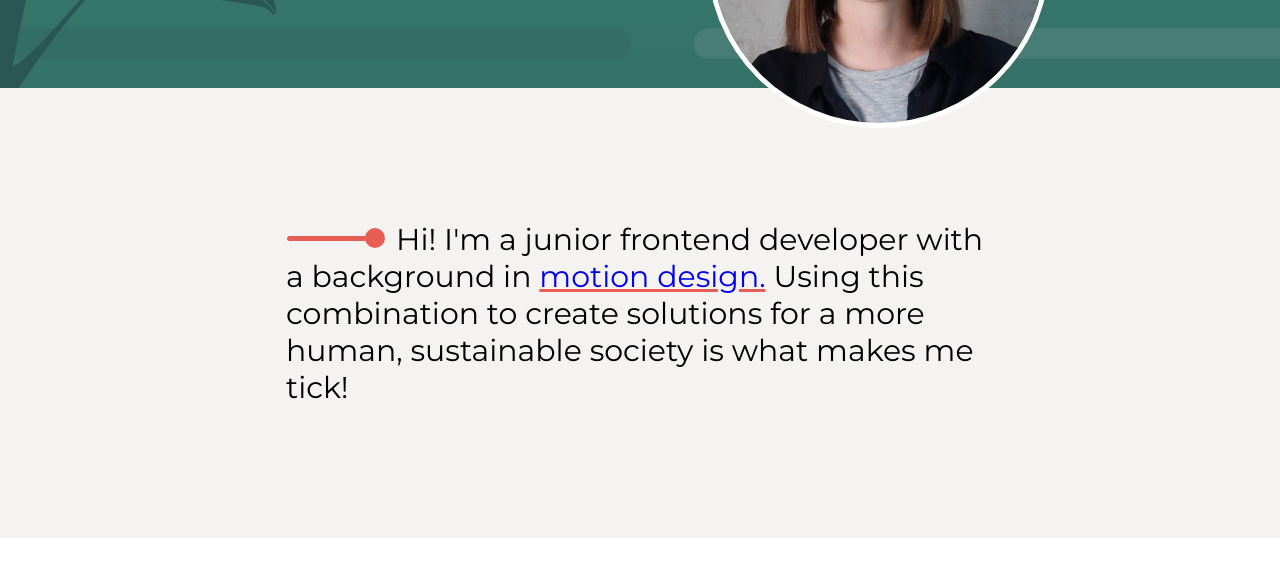
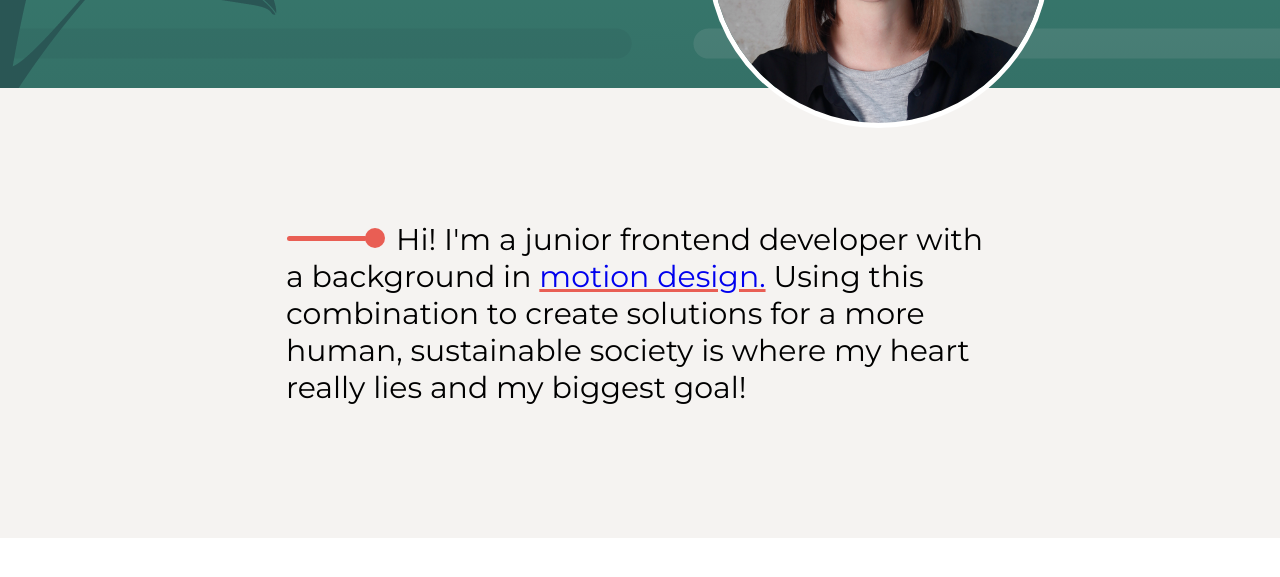
Before and after one commit to Corneliaryas/portfolio, a plain HTML site: page index.html in a window 1280 px wide. Shown: the part 487-1064 px from the top of the page. Drawn offline with Linux system fonts and the light colour scheme.

Commit message:
Info text update

```diff
--- a/index.html
+++ b/index.html
@@ -36,7 +36,7 @@
         <section class="summary-section">
             <div class="summary-container">
                 <div class="summary-symbol"><div class="line"></div><div class="circle"></div></div>
-                <p>Hi! I'm a junior frontend developer with a background in <a class="text-link" href="https://corneliaryas.com" target="_blank">motion design.</a> Using this combination to create solutions for a more human, sustainable society is what makes me tick!</p>
+                <p>Hi! I'm a junior frontend developer with a background in <a class="text-link" href="https://corneliaryas.com" target="_blank">motion design.</a> Using this combination to create solutions for a more human, sustainable society is where my heart really lies and my biggest goal!</p>
             </div>
         </section>
 
```
